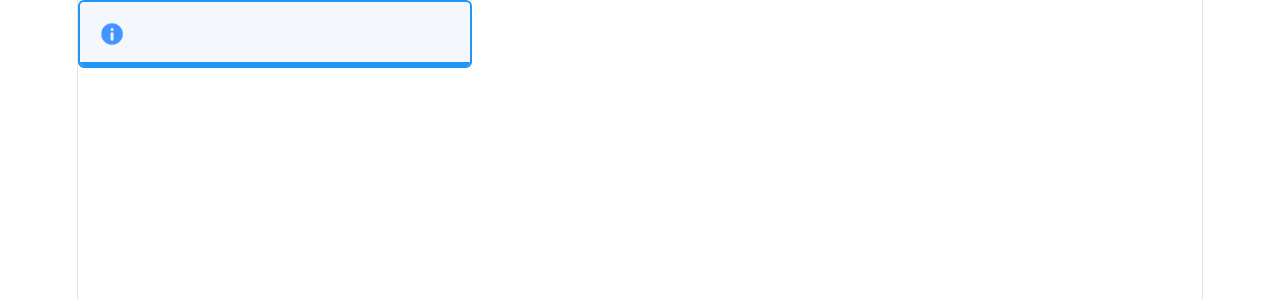
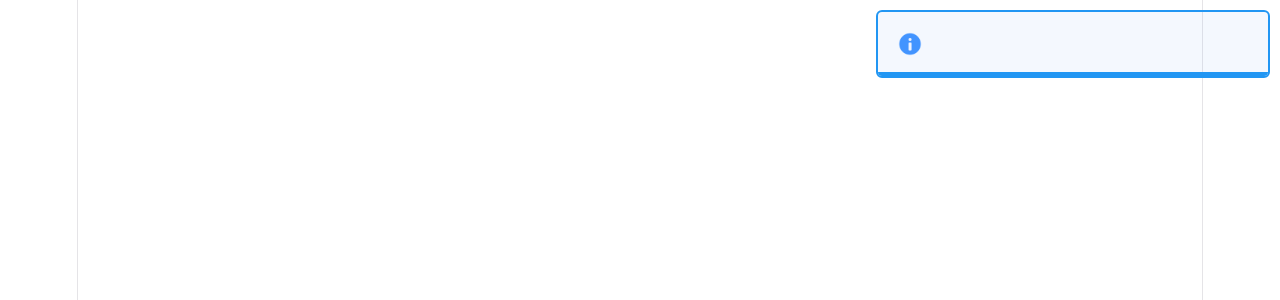
Before and after one commit to kiran-kharsel/toast-notification, a React (Vite) app: page / in a window 1280 px wide. Shown: the top 300 px of the page. Built offline with nearby package versions, Linux system fonts and the light colour scheme.

Commit message:
style: use data-position attribute to set position

```diff
--- a/src/toast-notification/ToastNotification.jsx
+++ b/src/toast-notification/ToastNotification.jsx
@@ -13,7 +13,7 @@ const NotificationTypes = {
 }
 
 function ToastNotification(props) {
-    const {id = '',title='', desc='', onRemove, cta ='', type = 'info'} = props;
+    const {id = '',title='', desc='', onRemove, cta ='', type = 'info', position='top-right'} = props;
 
 
     function handleRemove(){
@@ -21,7 +21,7 @@ function ToastNotification(props) {
     }
 
   return (
-    <div data-types={type} className='toast'>
+    <div data-types={type} data-position={position} className='toast'>
         {!!onRemove && <button onClick={handleRemove} className='toast-close'>&times;</button>}
         <div className="toast-content">
             <div className="toast-info">
--- a/src/toast-notification/style.css
+++ b/src/toast-notification/style.css
@@ -12,7 +12,7 @@
     width: 350px;
     border-radius: 6px;
     padding: 20px;
-    position: relative;
+    position: fixed;
 }
 
 .toast[data-types='info']{
@@ -29,6 +29,29 @@
     border: 2px solid var(--success);
     background-color: var(--success-bg);
 }
+
+.toast[data-position='top-right']{
+    top: 10px;
+    right: 10px;
+}
+
+.toast[data-position='top-left']{
+    top: 10px;
+    left: 10px;
+}
+
+
+.toast[data-position='bottom-right']{
+    bottom: 10px;
+    right: 10px;
+}
+
+
+.toast[data-position='bottom-left']{
+    bottom: 10px;
+    left: 10px;
+}
+
 
 .toast-close{
     position: absolute;
```
